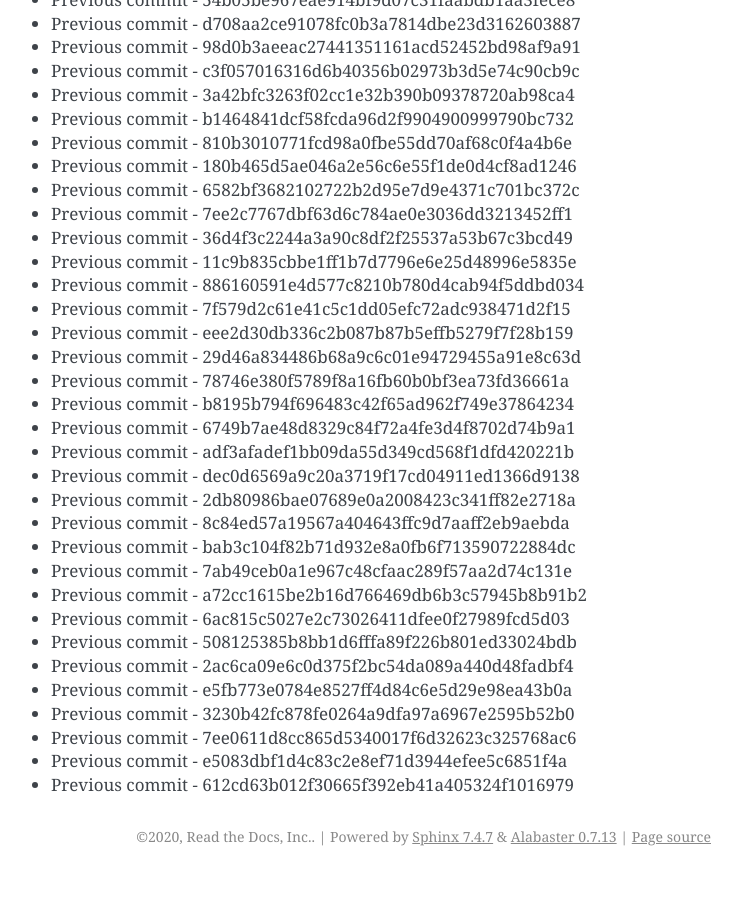
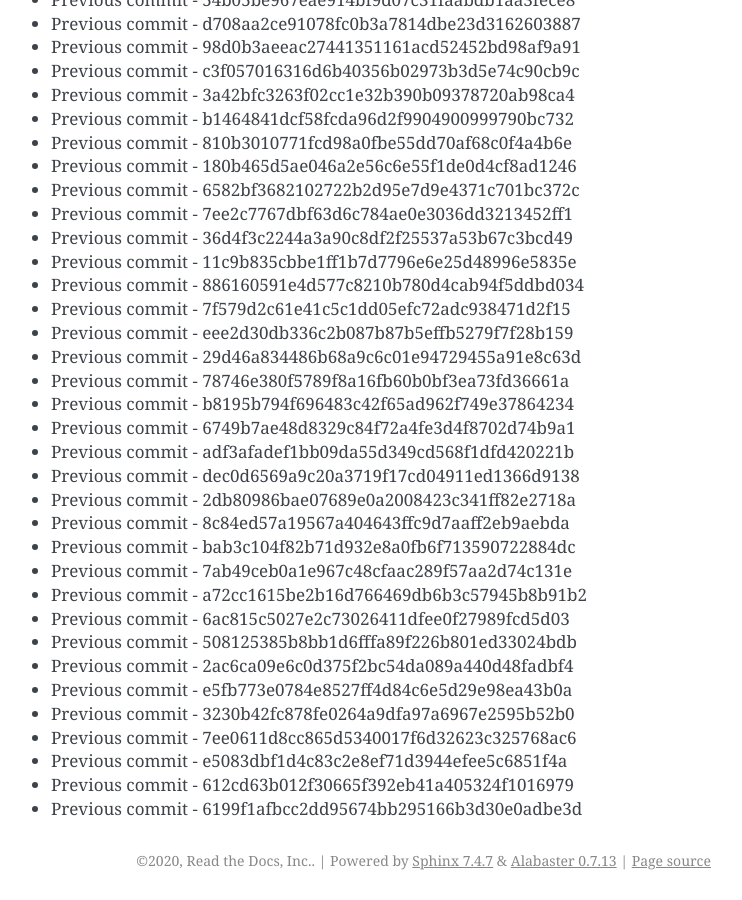
Before and after one commit to readthedocs/rtd-git-stresstest, a Sphinx documentation site: the page built from docs/updates.rst, in a window 1280 px wide and 900 px high, scrolled down 91417 px. Shown: the whole window, without its empty margins (399-1141 px from the left). Built offline with Sphinx 7.4.7, drawn with Linux system fonts in a browser that asks for light colours; before the commit the page ends 92293 px from its top, so only the background shows below that.

Commit message:
Generating commit from previous: 6199f1afbcc2dd95674bb295166b3d30e0adbe3d

```diff
--- a/docs/updates.rst
+++ b/docs/updates.rst
@@ -3873,3 +3873,4 @@ It can be tested for any performance characteristics.
 * Previous commit - 7ee0611d8cc865d5340017f6d32623c325768ac6
 * Previous commit - e5083dbf1d4c83c2e8ef71d3944efee5c6851f4a
 * Previous commit - 612cd63b012f30665f392eb41a405324f1016979
+* Previous commit - 6199f1afbcc2dd95674bb295166b3d30e0adbe3d
```
